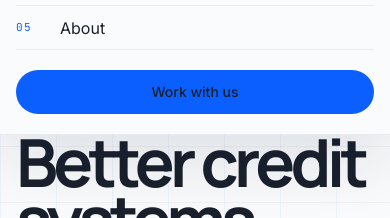
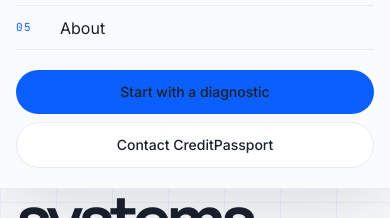
Before and after one commit to AdepojuJeremy/credit-passport-consultancy, a Next.js app: page / in a window 390 px wide. Both pictures are taken after a click on the button "Open navigation". Shown: the part 255-473 px from the top of the page. Built offline with nearby package versions, Linux system fonts and the light colour scheme; no server answers.

Commit message:
feat: make diagnostic the mobile primary CTA

```diff
--- a/components/mobile-nav.tsx
+++ b/components/mobile-nav.tsx
@@ -47,11 +47,18 @@ export function MobileNav() {
               ))}
             </div>
             <Link
-              href="/contact"
+              href="/diagnostic"
               onClick={() => setOpen(false)}
               className="mt-5 inline-flex w-full items-center justify-center rounded-full bg-[color:var(--brand-blue)] px-5 py-3 text-sm font-medium text-white"
             >
-              Work with us
+              Start with a diagnostic
+            </Link>
+            <Link
+              href="/contact"
+              onClick={() => setOpen(false)}
+              className="mt-2 inline-flex w-full items-center justify-center rounded-full border hairline bg-[color:var(--surface)] px-5 py-3 text-sm font-medium"
+            >
+              Contact CreditPassport
             </Link>
           </nav>
         </div>
```
